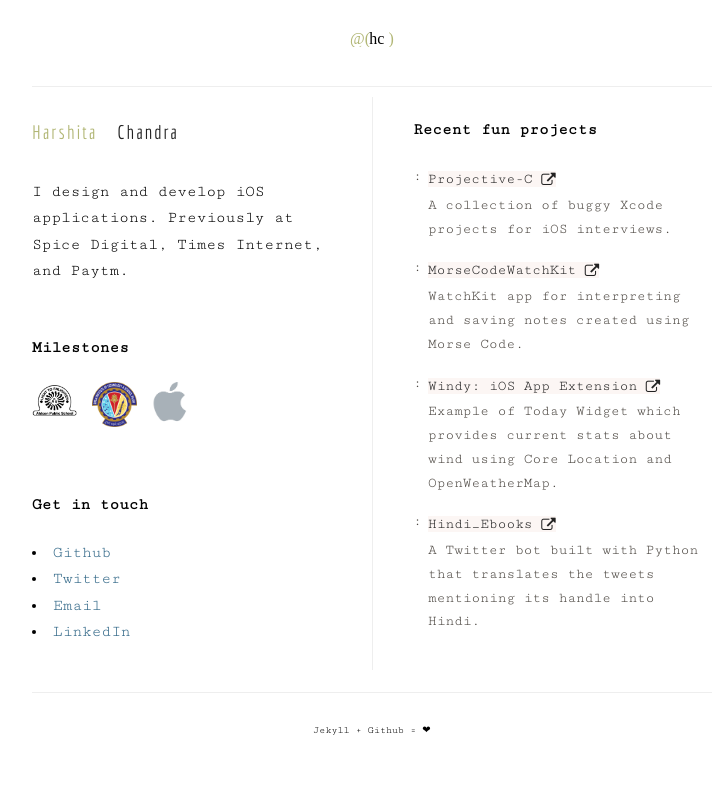
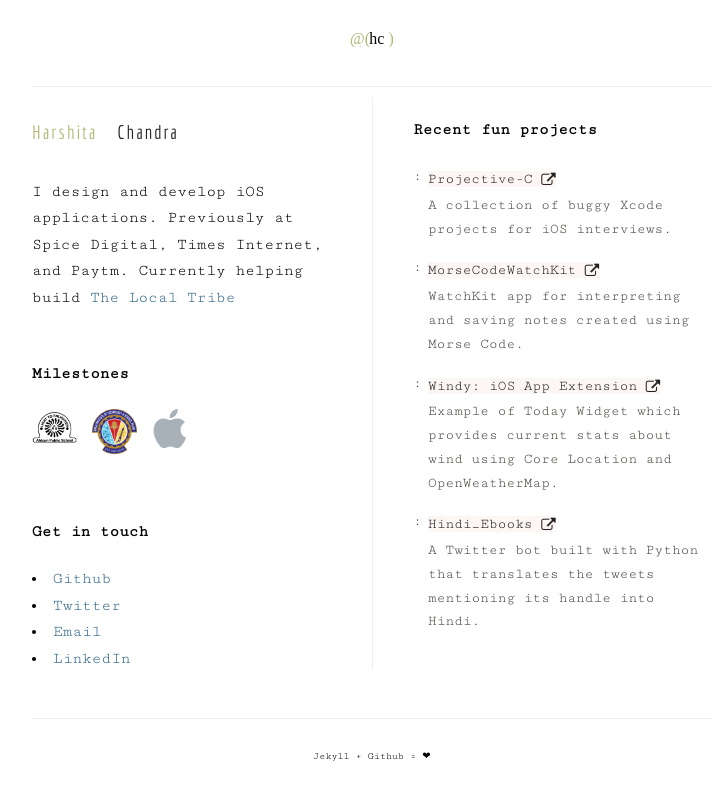
Before and after one commit to thelastjedi/thelastjedi.github.io, a Jekyll site: the page built from index.html, in a window 1280 px wide. Shown: the top 800 px of the page, without its empty margins (268-996 px from the left). Built offline with Jekyll 4.4.1, drawn with Linux system fonts in a browser that asks for light colours; nearby versions of some CDN libraries.

Commit message:
update sidebar intro

```diff
--- a/_includes/am-sidebar.html
+++ b/_includes/am-sidebar.html
@@ -1,7 +1,7 @@
 <div class="sidebar">
   <a class="name"><span class="mu-an">Harshita</span><span class="chiou">Chandra</span></a>
   <p>
-  I design and develop <span class="ios">iOS applications</span>. Previously at Spice Digital, Times Internet, and Paytm.
+  I design and develop <span class="ios">iOS applications</span>. Previously at Spice Digital, Times Internet, and Paytm. Currently helping build <a href="https://www.thelocaltribe.com/">The Local Tribe</a>
   </p>
   <h4 class="title-pictures">Milestones</h4>
   <div class="photos">
```
